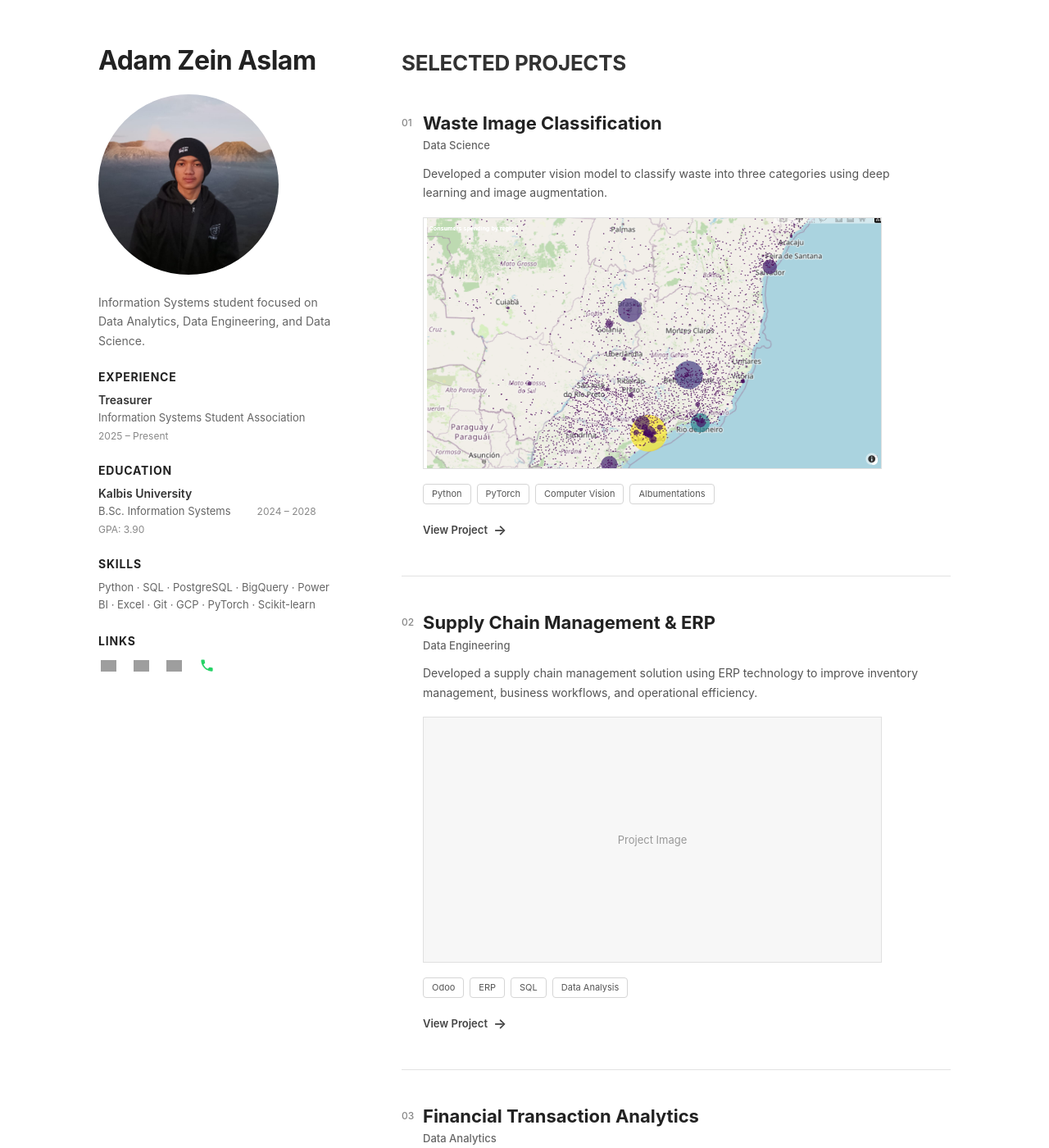
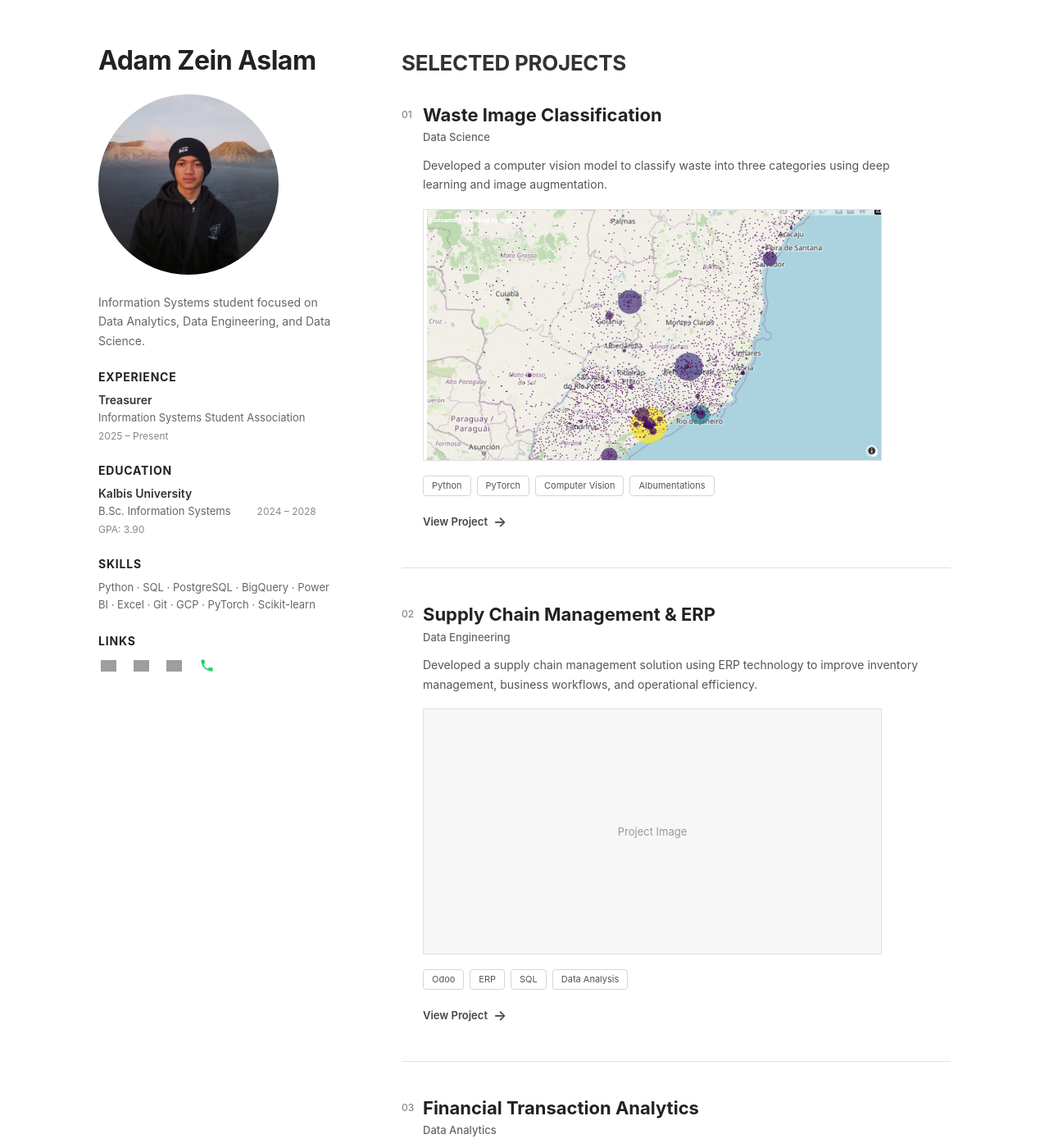
Before and after one commit to AdamZeinAslam/AdamZeinAslam.github.io, a Jekyll site: the page built from index.md, in a window 1280 px wide and 1400 px high. Shown: the whole window at 82% size. Built offline with Jekyll 4.4.1, drawn with Linux system fonts in a browser that asks for light colours; grey boxes are pictures that could not be loaded.

Commit message:
Adjust margin in projects header section

```diff
--- a/assets/css/style.css
+++ b/assets/css/style.css
@@ -367,7 +367,7 @@ body {
    ========================================================= */
 
 .projects-section .projects-header {
-  margin: 5px 0 42px 0 !important;
+  margin: 5px 0 32px 0 !important;
 }
 
 .projects-section .section-label {
```
